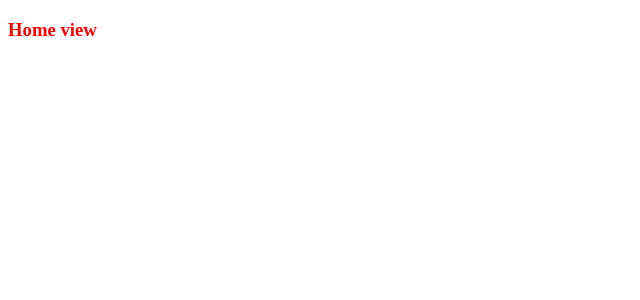
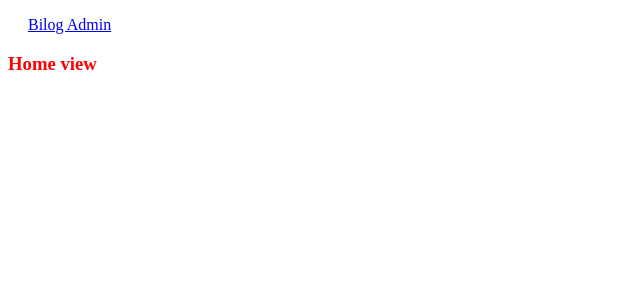
Before and after one commit to juanpernu/bilog-admin, a React (Create React App) app: page / in a window 1280 px wide. Shown: the top 300 px of the page, without its empty margins (0-640 px from the left). Built offline with nearby package versions, Linux system fonts and the light colour scheme.

Commit message:
Create Header Component. Missign styles.

```diff
--- a/src/App.js
+++ b/src/App.js
@@ -1,5 +1,6 @@
 import React, { Suspense, lazy } from 'react';
 import { BrowserRouter as Router, Switch, Route } from 'react-router-dom';
+import Header from './components/Header';
 
 const NotFound = () => <p>Page not found</p>
 const ErrorBoundary = () => <p>Something went wrong</p>
@@ -12,6 +13,7 @@ const DocumentationView = lazy(() => import('./pages/documentation'));
 const App = () => {
 	return (
 		<Router>
+			<Header />
 			<Suspense fallback={<Loading />}>
 				<Switch>
 					<Route exact path="/" render={() => <HomeView />} />
--- a/src/components/Header/index.js
+++ b/src/components/Header/index.js
@@ -1,10 +1,13 @@
 import React from 'react';
-import './header.scss';
+import './index.scss';
+import NavBar from '../Navbar';
 
 const Header = () => {
-    <div>
-        <h1>This will be a Header</h1>
-    </div>
-}
+    return (
+        <div className="header-container">
+            <NavBar />
+        </div>
+    );
+};
 
 export default Header;
--- a/src/components/Header/index.scss
+++ b/src/components/Header/index.scss
@@ -0,0 +1,3 @@
+.header-container {
+  margin-left: 20px;
+}
--- /dev/null
+++ b/src/components/Navbar/index.js
@@ -0,0 +1,13 @@
+import React from 'react';
+import { Link } from 'react-router-dom';
+import './index.scss';
+
+const NavBar = () => {
+    return (
+        <div className="navbar-container">
+            <p><Link to="/">Bilog Admin</Link></p>
+        </div>
+    );
+};
+
+export default NavBar;
--- a/src/components/Sidebar/index.js
+++ b/src/components/Sidebar/index.js
@@ -1,5 +1,5 @@
 import React from 'react';
-import './sidebar.scss';
+import './index.scss';
 
 const Sidebar = () => {
     <div>
```
Also changed, not shown: src/components/Navbar/index.scss (added).
